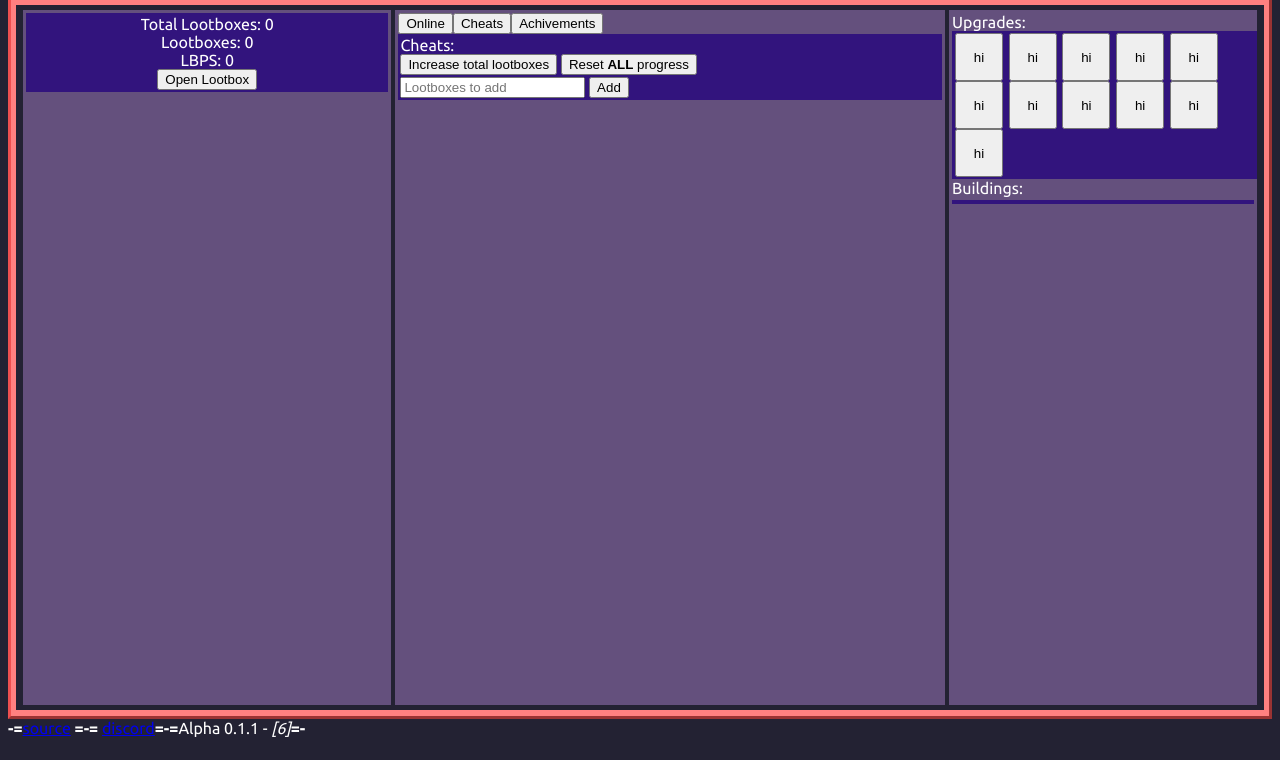
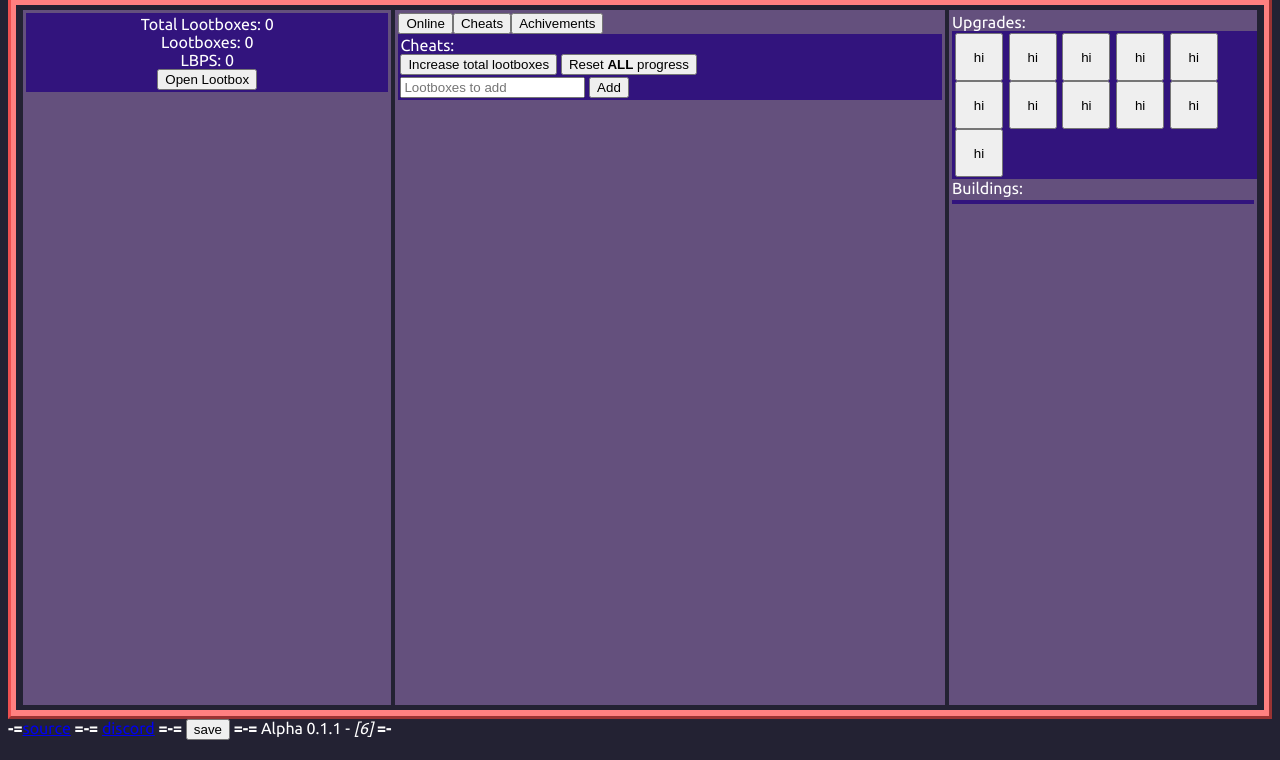
Before and after one commit to BNTFryingPan/idle-battle-royale, a plain HTML site: page client/webclient/index.html in a window 1280 px wide. Shown: the part 40-800 px from the top of the page. Drawn offline with Linux system fonts and the light colour scheme.

Commit message:
more testing = more fun

```diff
--- a/client/webclient/index.html
+++ b/client/webclient/index.html
@@ -58,6 +58,6 @@
                 </div>
             </div>
         </div>
-        <div><b>-=</b><a href="https://github.com/leotomasmc/idle-battle-royale">source</a> <b>=-=</b> <a href="https://discord.gg/nHkGBun">discord</a><b>=-=</b><span id="version-display" style="text-align: right">Loading...</span><b>=-</b></div>
+        <div><b>-=</b><a href="https://github.com/leotomasmc/idle-battle-royale">source</a> <b>=-=</b> <a href="https://discord.gg/nHkGBun">discord</a> <b>=-=</b> <button id="save button" onclick="saveGame()">save</button> <b>=-=</b> <span id="version-display" style="text-align: right">Loading...</span> <b>=-</b></div>
     </body>
 </html>
```
